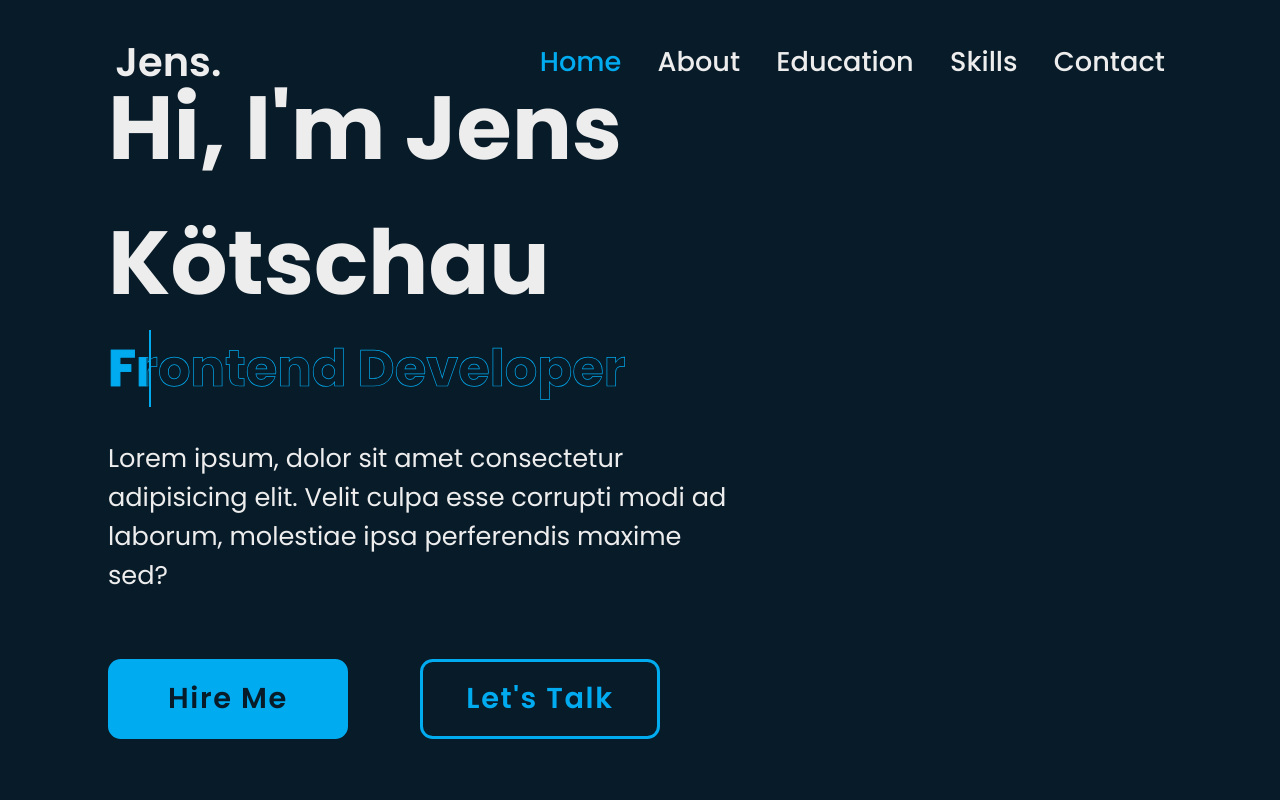
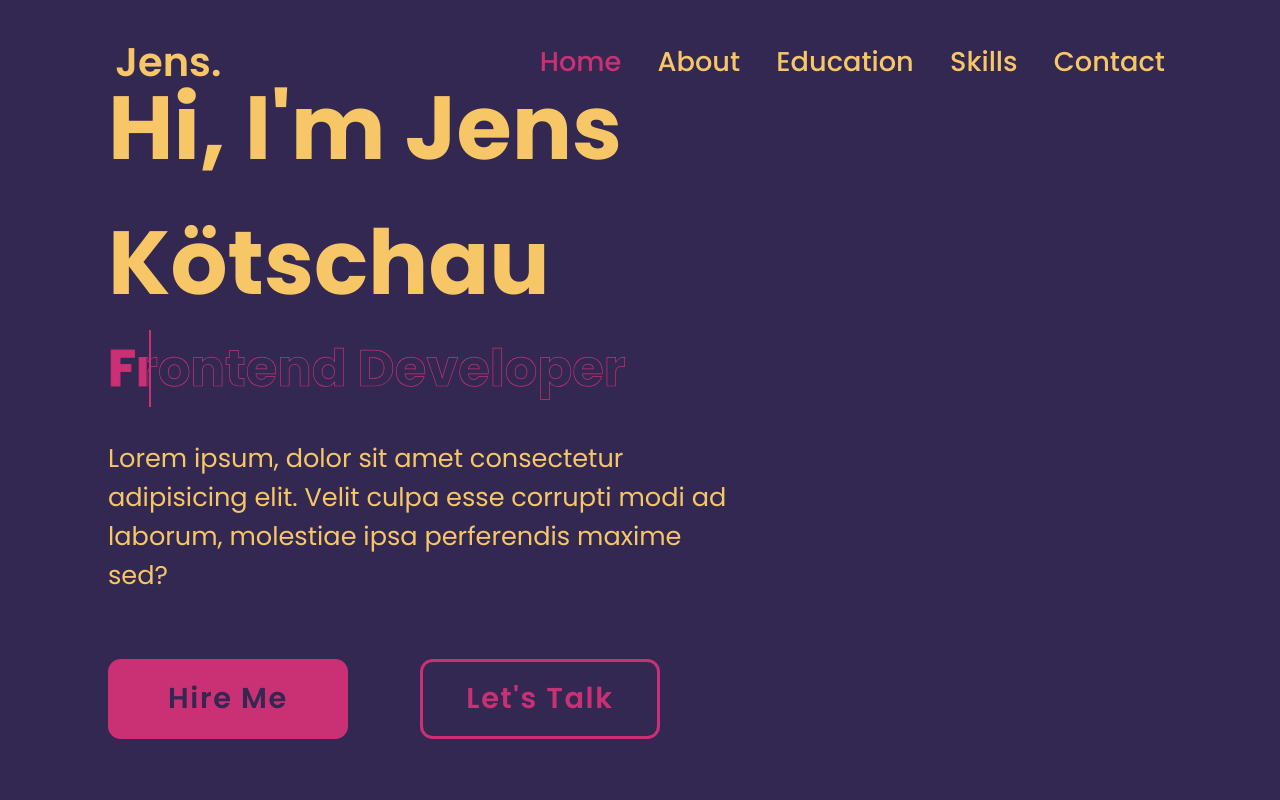
Before and after one commit to Jenseko/portfolio-new, a website built with Vite: page index.html in a window 1280 px wide. Shown: the top 800 px of the page. Built offline with nearby package versions, Linux system fonts and the light colour scheme.

Commit message:
add some possible color themes

```diff
--- a/style.css
+++ b/style.css
@@ -11,19 +11,40 @@
   font-family: "Poppins", sans-serif;
 }
 
-:root {
+/* :root {
   --bg-color: #081b29;
   --second-bg-color: #112e42;
   --text-color: #ededed;
   --main-color: #00abf0;
-}
+} */
 
 /* :root {
-  --bg-color: #272727;
-  --second-bg-color: #2e2e2e;
-  --text-color: #ededed;
-  --main-color: #e1bb12;
+  --bg-color: #73607d;
+  --second-bg-color: #fb8c6f;
+  --text-color: #c1b9ae;
+  --main-color: #fdc664;
 } */
+
+/* :root {
+  --bg-color: #fb938f;
+  --second-bg-color: #c36b85;
+  --text-color: #f2cac8;
+  --main-color: #fdbb75;
+} */
+
+/* :root {
+  --bg-color: #575a6c;
+  --second-bg-color: #3686c9;
+  --text-color: #e0e2d2;
+  --main-color: #b4c540;
+} */
+
+:root {
+  --bg-color: #332851;
+  --second-bg-color: #332851;
+  --main-color: #ca3074;
+  --text-color: #f6c667;
+}
 
 html {
   font-size: 1rem;
```
